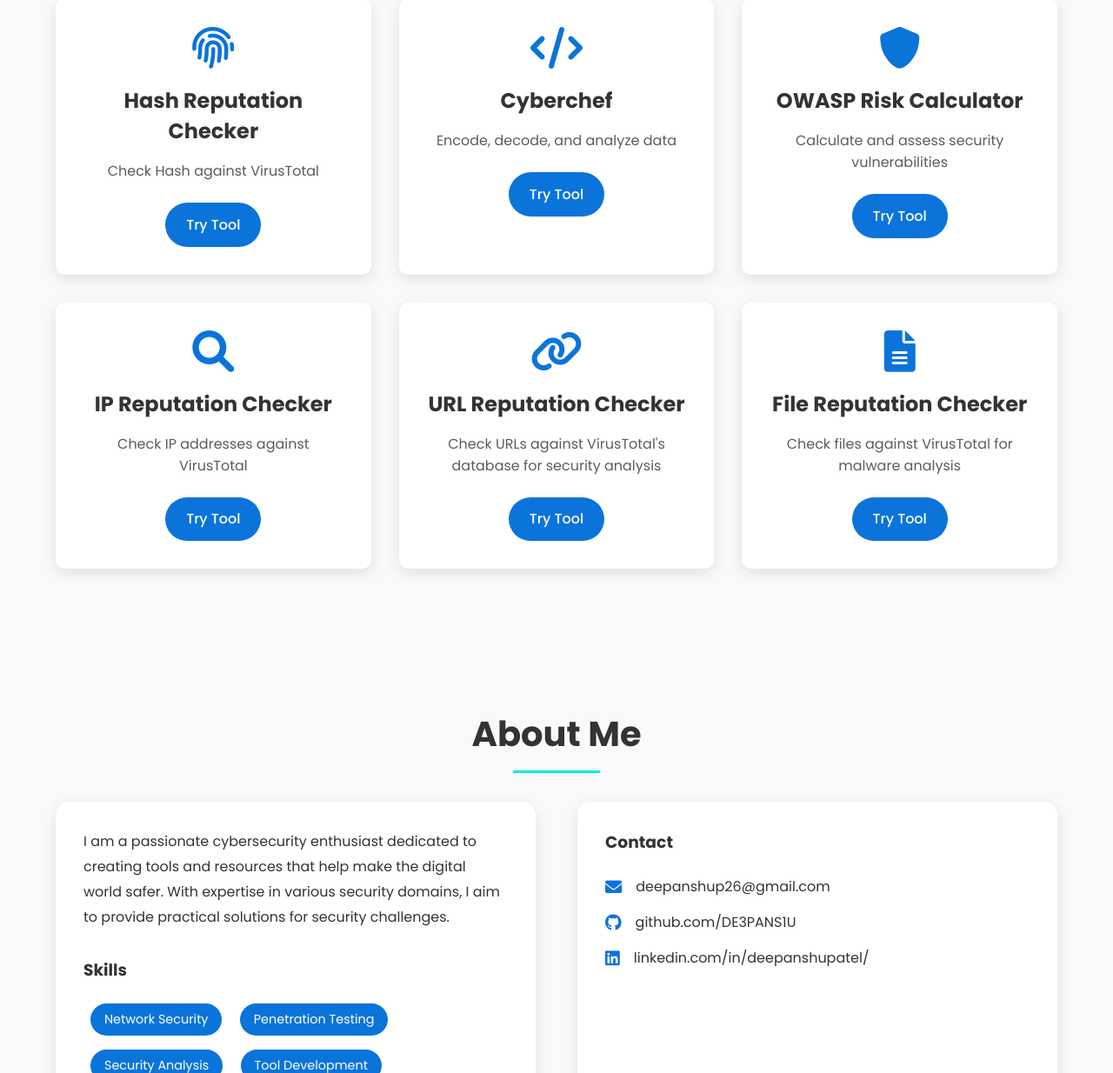
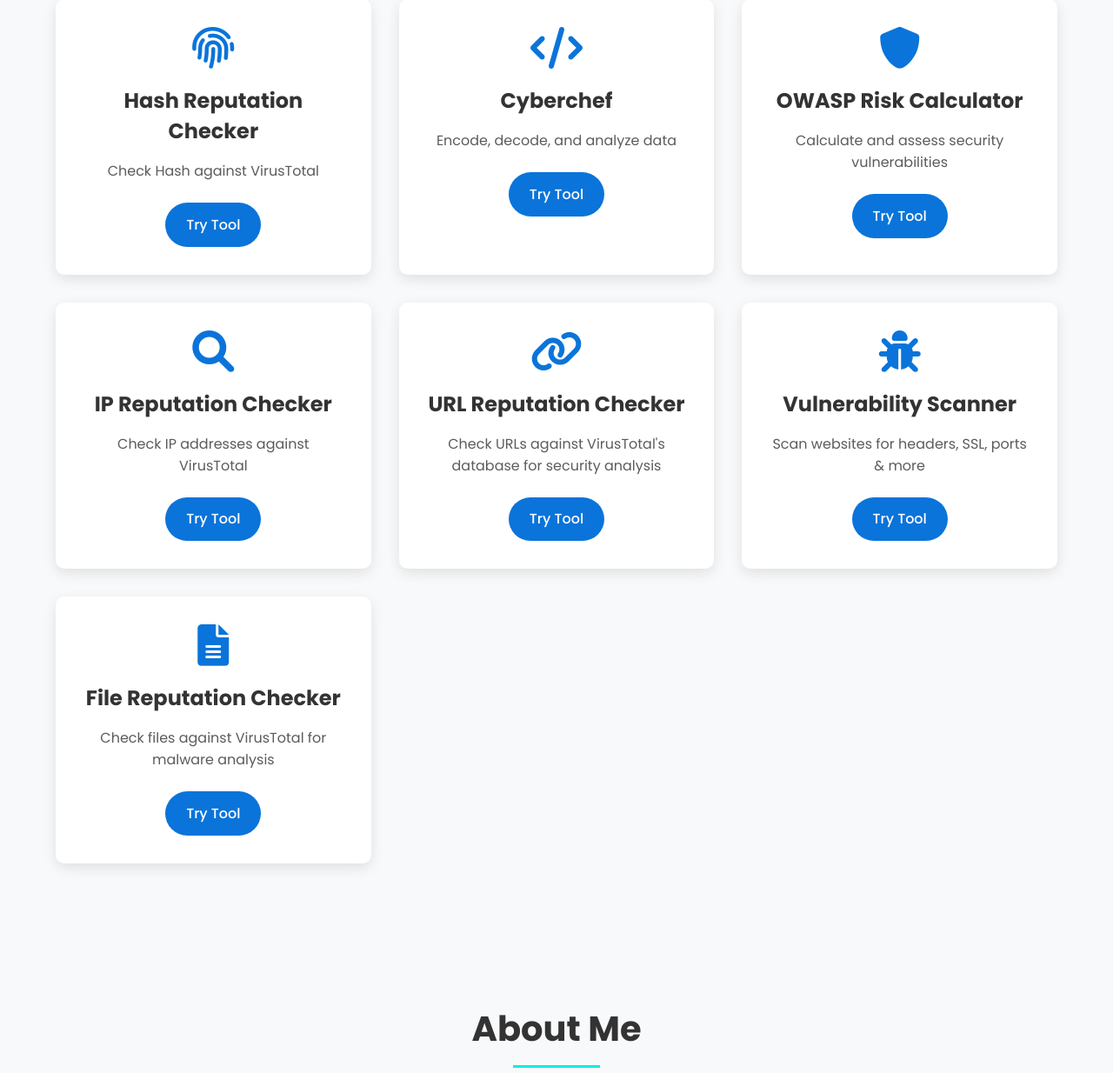
Before and after one commit to DE3PANS1U/CYbersecHub, a Flask app: page / in a window 1280 px wide. Shown: the part 989-2223 px from the top of the page at 87% size. Run offline with Flask 3, Linux system fonts and the light colour scheme.

Commit message:
Add files via upload

```diff
--- a/templates/index.html
+++ b/templates/index.html
@@ -71,6 +71,12 @@
                 <a href="/url-checker" class="tool-link">Try Tool</a>
             </div>
             <div class="tool-card">
+                <i class="fas fa-bug"></i>
+                <h3>Vulnerability Scanner</h3>
+                <p>Scan websites for headers, SSL, ports & more</p>
+                <a href="http://localhost:5008" class="tool-link">Try Tool</a>
+            </div>
+            <div class="tool-card">
                 <i class="fas fa-file-alt"></i>
                 <h3>File Reputation Checker</h3>
                 <p>Check files against VirusTotal for malware analysis</p>
```
Also changed, not shown: 1 other file.
